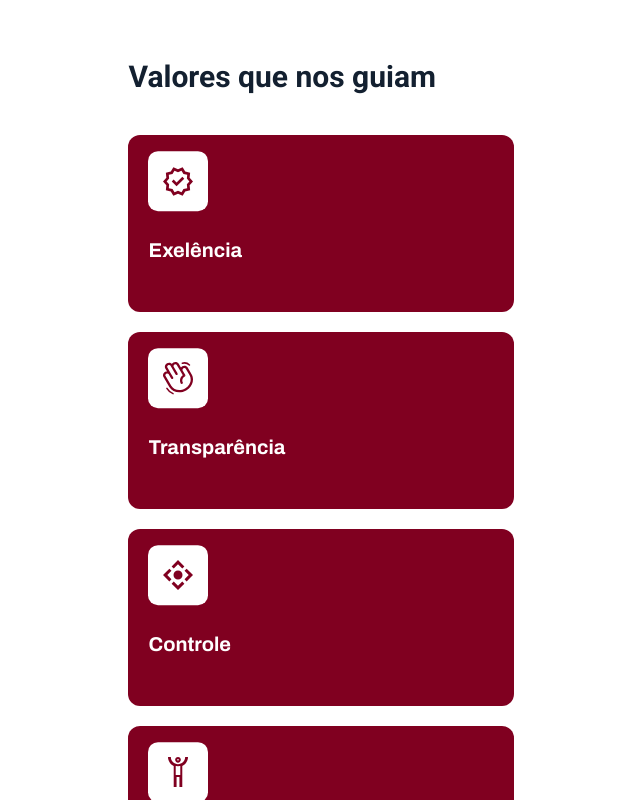
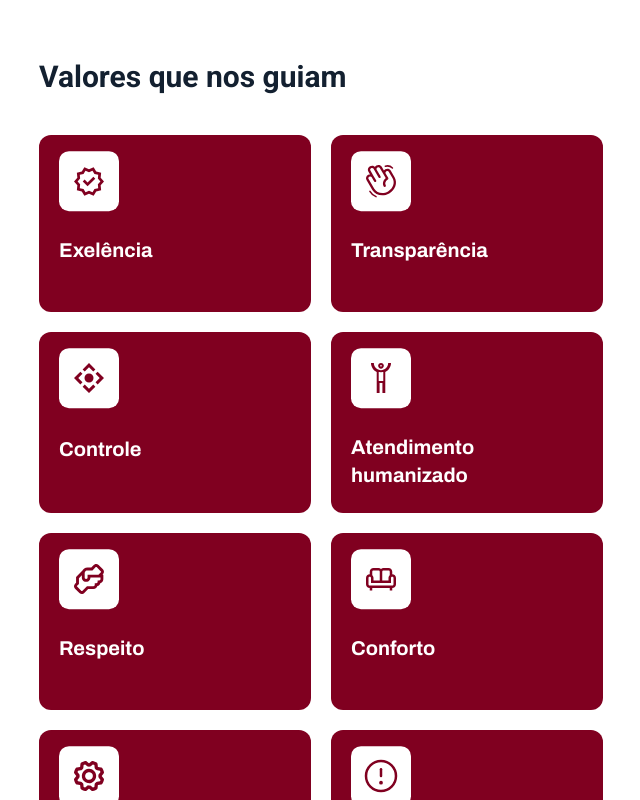
Before and after one commit to GustavoGigacz/odonto-suelen-project, a Next.js app: page / in a window 1280 px wide. Shown: the part 1560-2360 px from the top of the page, without its empty margins (319-959 px from the left). Built offline with nearby package versions, Linux system fonts and the light colour scheme.

Commit message:
add css values

```diff
--- a/app/components/home/Values.tsx
+++ b/app/components/home/Values.tsx
@@ -20,7 +20,7 @@ import AttentionIcon from "../shared/icons/AttentionIcon";
 export default function Values() {
   return (
     <>
-      <div className='max-w-desktop mx-auto px-8 flex screen3:flex-row flex-col-reverse items-center '>
+      <div className='max-w-desktop mx-auto px-8 flex screen3:flex-row flex-col-reverse items-center screen3:mb-36 '>
         <div className='grid grid-rows-2 screen3:mr-36 screen3:relative screen3:top-20 z-0'>
           <div className='flex screen3:gap-5 gap-2 screen3:mb-5 mb-2 mt-9 screen3:w-full'>
             <Image
@@ -46,13 +46,13 @@ export default function Values() {
           <h3 className='text-blue1 screen3:text-5xl text-3xl font-roboto font-bold mb-10'>
             Valores que nos guiam
           </h3>
-          <ul className='grid screen3:grid-cols-2 gap-5'>
-            <li className='grid gap-y-6 bg-red2 rounded-xl pt-4  screen3:pr-32 pr-20 pb-12 pl-5 text-white font-archivo screen3:text-2xl text-xl font-bold'>
+          <ul className='grid screen4:grid-cols-2 gap-5 '>
+            <li className='grid gap-y-6 bg-red2  rounded-xl pt-4  screen3:pr-32 pr-20 pb-12 pl-5 text-white font-archivo screen3:text-2xl text-xl font-bold'>
               <ExcellenceIcon />
               <p>Exelência</p>
             </li>
 
-            <li className='grid gap-y-6 bg-red2 rounded-xl pt-4  screen3:pr-32 pr-20 pb-12 pl-5 text-white font-archivo screen3:text-2xl text-xl font-bold'>
+            <li className='grid gap-y-6 bg-red2  rounded-xl pt-4  screen3:pr-32 pr-20 pb-12 pl-5 text-white font-archivo screen3:text-2xl text-xl font-bold'>
               <TransparencyIcon />
               <p>Transparência</p>
             </li>
```
